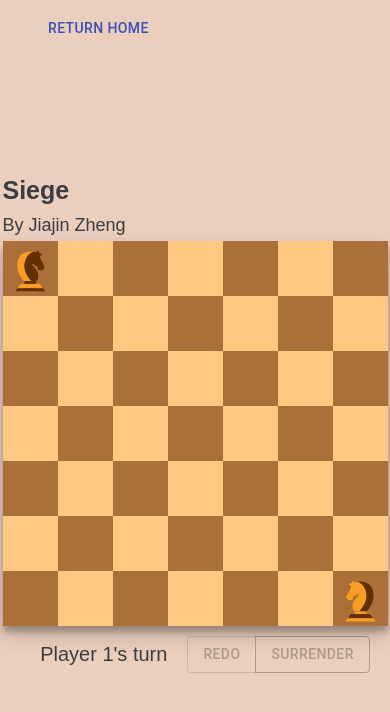
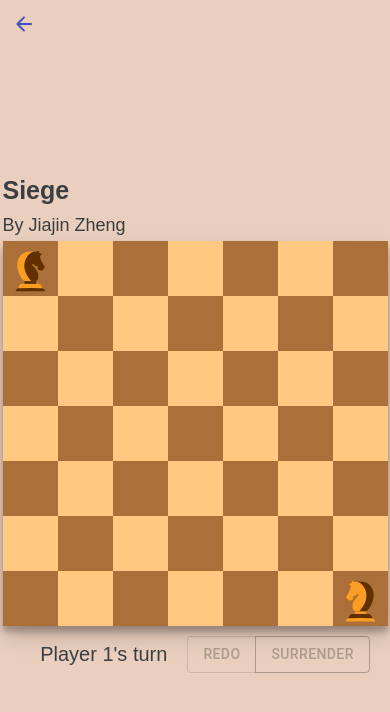
Before and after one commit to jackytsheng/gadget, a React (Create React App) app: page /siege in a window 390 px wide. Shown: the top 712 px of the page. Built offline with nearby package versions, Linux system fonts and the light colour scheme.

Commit message:
change the back button to be responsive to the page size

```diff
--- a/package.json
+++ b/package.json
@@ -32,7 +32,7 @@
     "react-scripts": "3.4.1",
     "react-transition-group": "^4.4.1",
     "styled-components": "^5.1.1",
-    "typescript": "^4.4.3"
+    "typescript": "^4.5.2"
   },
   "scripts": {
     "predeploy": "yarn run build",
--- a/src/components/Siege/Siege.jsx
+++ b/src/components/Siege/Siege.jsx
@@ -1,5 +1,5 @@
 import React from 'react'
-import { useState, useEffect } from "react";
+import { useWindowSize } from '../../hooks/useWindowSize';
 import Title from '../../Layout/Title';
 import CenterWrapper from "../../Layout/CenterWrapper";
 import GameBoard from "./components/GameBoard";
@@ -11,39 +11,7 @@ const ResponsiveFlex = styled(CenterWrapper)`
   }
 `;
 
-const useWindowSize = () => {
-
-  const [windowSize, setWindowSize] = useState({
-    width: undefined,
-    height: undefined,
-  });
-
-  useEffect(() => {
-    // Handler to call on window resize
-    const handleResize = () => {
-      // Set window width/height to state
-      setWindowSize({
-        width: window.innerWidth,
-        height: window.innerHeight,
-      });
-    };
-
-    // Add event listener
-    window.addEventListener("resize", handleResize);
-
-    // Call handler right away so state gets updated with initial window size
-    handleResize();
-
-    // Remove event listener on cleanup
-    return () => window.removeEventListener("resize", handleResize);
-  }, []);
-
-  return windowSize
-}
-
-
 export default () => {
-
   const size = useWindowSize();
   return (
     <ResponsiveFlex>
--- /dev/null
+++ b/src/hooks/useWindowSize.ts
@@ -0,0 +1,30 @@
+import { useState, useEffect } from 'react';
+
+export const useWindowSize = () => {
+  const [windowSize, setWindowSize] = useState({
+    width: NaN,
+    height: NaN,
+  });
+
+  useEffect(() => {
+    // Handler to call on window resize
+    const handleResize = () => {
+      // Set window width/height to state
+      setWindowSize({
+        width: window.innerWidth,
+        height: window.innerHeight,
+      });
+    };
+
+    // Add event listener
+    window.addEventListener('resize', handleResize);
+
+    // Call handler right away so state gets updated with initial window size
+    handleResize();
+
+    // Remove event listener on cleanup
+    return () => window.removeEventListener('resize', handleResize);
+  }, []);
+
+  return windowSize;
+};
--- a/src/routes/Root.jsx
+++ b/src/routes/Root.jsx
@@ -11,8 +11,17 @@ import DobutsuShogi from '../components/DobutsuShogi';
 import Siege from '../components/Siege';
 import Snake from '../components/Snake';
 import LogicSimulator from '../components/LogicSimulator';
+import { useWindowSize } from '../hooks/useWindowSize';
+import { IconButton } from '@material-ui/core';
+import ArrowBackRounded from '@material-ui/icons/ArrowBackRounded';
+
 const ReturnHome = ({ handleClick }) => {
-  return (
+  const size = useWindowSize();
+  const mobileSize  = size.width < 500;
+  return ( mobileSize ?
+    <IconButton color="primary" aria-label="back to home" onClick={handleClick} >
+      <ArrowBackRounded />
+    </IconButton> :
     <ReturnHomeBtn color='primary' onClick={handleClick}>
       Return Home
     </ReturnHomeBtn>
```
Also changed, not shown: 1 other file (tests, documents, lock files or other folders).
